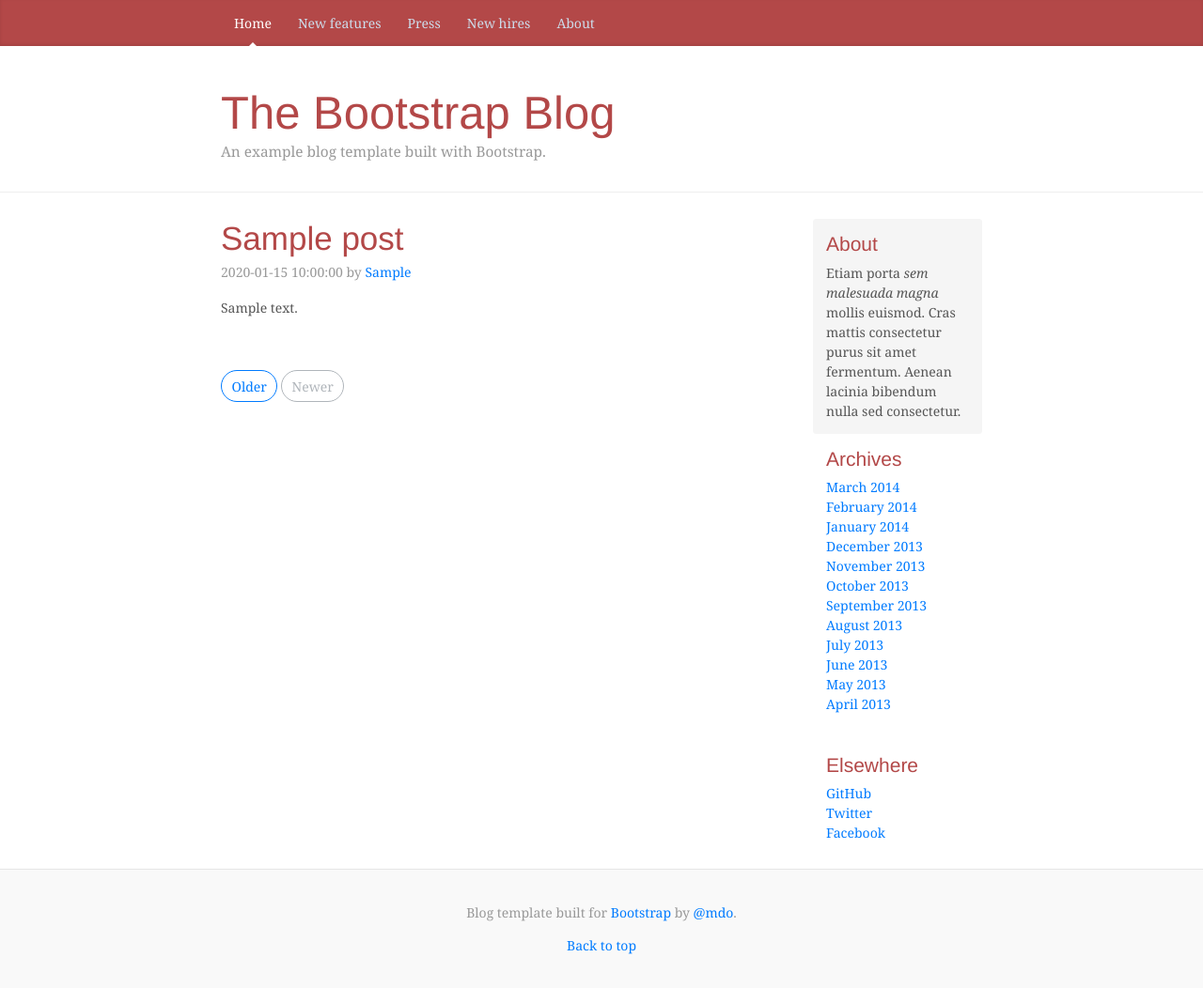
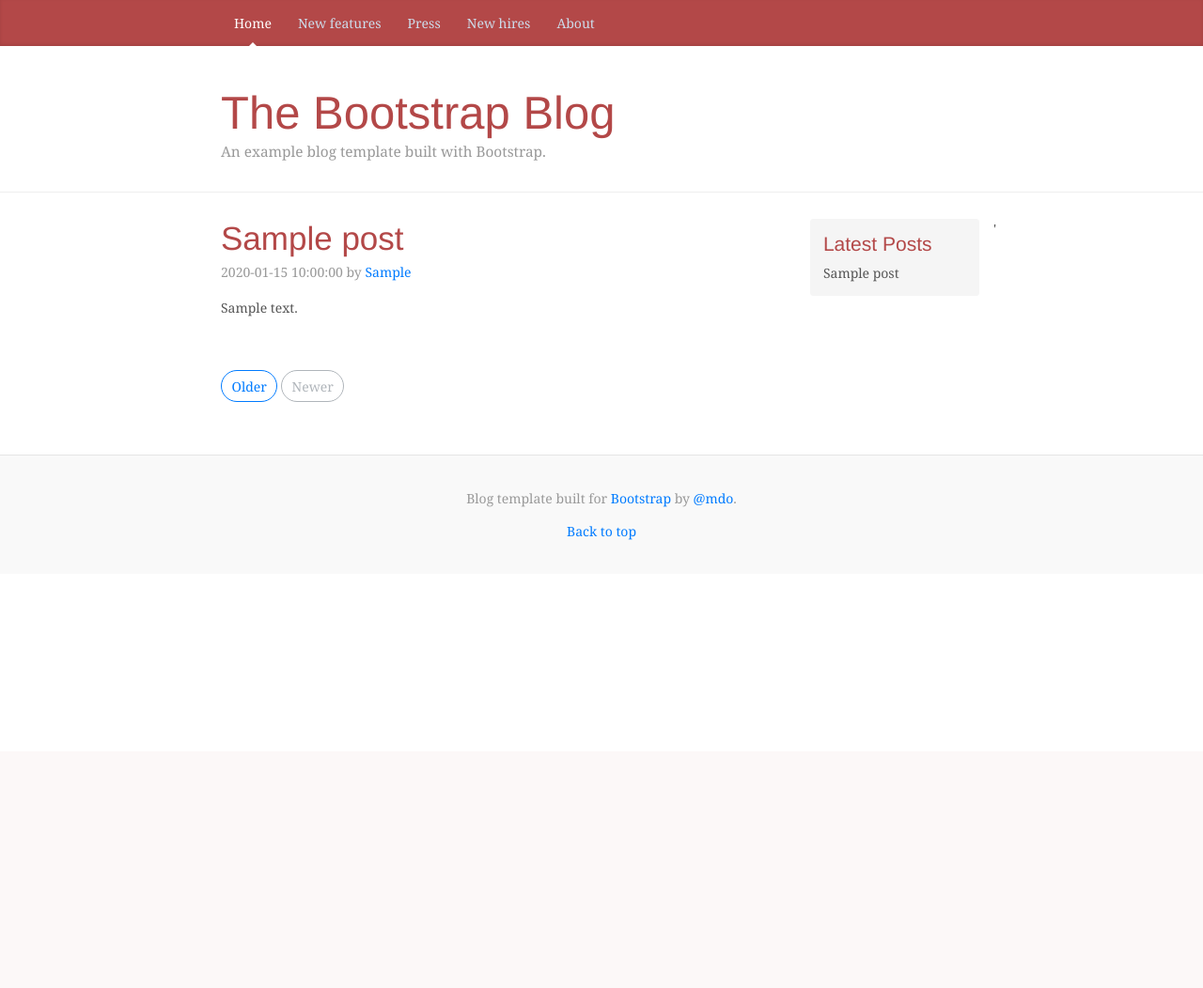
Before and after one commit to HatlessCreature/zavrsni-rad, a PHP site: page /posts.php in a window 1280 px wide. Shown: the whole page at 94% size. After the commit the page ends 575 px from the top, so only its background shows below. Run offline with PHP 8.4, Linux system fonts and the light colour scheme; tables that the repository leaves empty or names only in its code hold one stand-in row (values such as "Sample post").

Commit message:
sidebar functionality

```diff
--- a/sidebar.php
+++ b/sidebar.php
@@ -1,35 +1,23 @@
 <?php
-echo '
+    $sql = "SELECT id, title, created_at
+        FROM posts
+        ORDER BY created_at DESC LIMIT 5";
+    $posts = getAll($connection,$sql);
+
+?>
+
+
 <aside class="col-sm-3 ml-sm-auto blog-sidebar">
             <div class="sidebar-module sidebar-module-inset">
-                <h4>About</h4>
-                <p>Etiam porta <em>sem malesuada magna</em> mollis euismod. Cras mattis consectetur purus sit amet fermentum. Aenean lacinia bibendum nulla sed consectetur.</p>
+                <h4>Latest Posts</h4>
+                <?php
+                    foreach ($posts as $post) {
+                ?>
+                <a href = "single-post.php?post_id=<?php echo($post['id']) ?>" class = "post-title"><?php echo($post['title']) ?></a>
+                <br>
+                <?php
+                    }
+                ?>
             </div>
-            <div class="sidebar-module">
-                <h4>Archives</h4>
-                <ol class="list-unstyled">
-                    <li><a href="#">March 2014</a></li>
-                    <li><a href="#">February 2014</a></li>
-                    <li><a href="#">January 2014</a></li>
-                    <li><a href="#">December 2013</a></li>
-                    <li><a href="#">November 2013</a></li>
-                    <li><a href="#">October 2013</a></li>
-                    <li><a href="#">September 2013</a></li>
-                    <li><a href="#">August 2013</a></li>
-                    <li><a href="#">July 2013</a></li>
-                    <li><a href="#">June 2013</a></li>
-                    <li><a href="#">May 2013</a></li>
-                    <li><a href="#">April 2013</a></li>
-                </ol>
-            </div>
-            <div class="sidebar-module">
-                <h4>Elsewhere</h4>
-                <ol class="list-unstyled">
-                    <li><a href="#">GitHub</a></li>
-                    <li><a href="#">Twitter</a></li>
-                    <li><a href="#">Facebook</a></li>
-                </ol>
-            </div>
-        </aside><!-- /.blog-sidebar -->';
 
-?>
+        </aside><!-- /.blog-sidebar -->'
```
